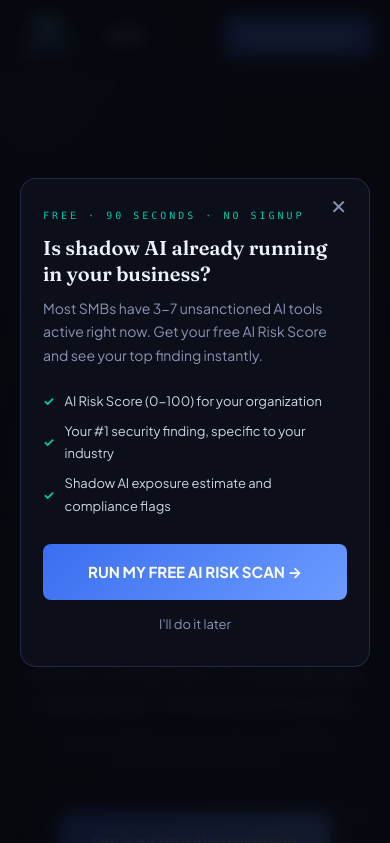
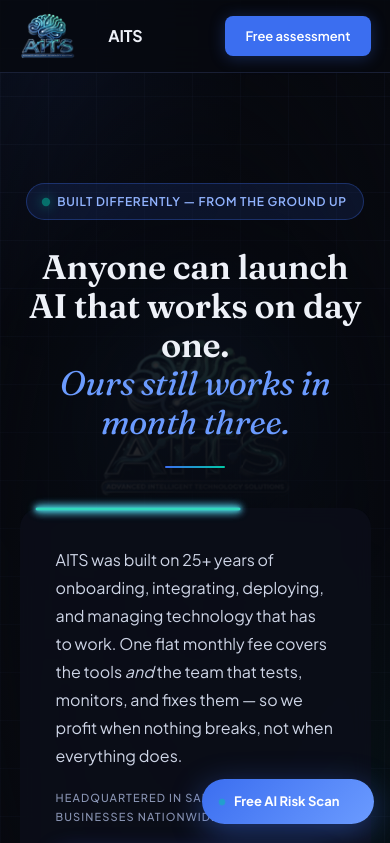
Before and after one commit to nicholasdreyfus-AITS/aitssocal.com, an Astro site: page /homepage-v2 in a window 390 px wide. Shown: the top 843 px of the page. Built offline with nearby package versions, Linux system fonts and the light colour scheme; Astro itself is replaced by a stand-in of ours.

Commit message:
Restructure homepage-v2 hero/trust sections; redesign floating scan widget
- Hero: two-column layout (headline left, BorderBeam-bordered booking
  box right) replacing the tall centered stack, cutting hero height
  roughly in half
- Trust/"honest conversation" section: move the testimonial quote into
  the right column under the numbered steps instead of stacking it
  under the left paragraph, closing the vertical gap between columns
- ScanPopup (sitewide, rendered via BaseLayout): replace the
  full-screen modal popup with an in-place expanding card. The
  bottom-right pill grows into a 340px card after 6s (once per
  session), anchored to the same corner, with a close button to
  collapse back to the pill

```diff
--- a/src/components/ScanPopup.astro
+++ b/src/components/ScanPopup.astro
@@ -1,216 +1,116 @@
 ---
-// AI Risk Scan promo: a floating "Free AI Risk Scan" button (always visible)
-// plus a one-time-per-session popup that appears after 4s. Both link to the
-// self-contained scan funnel served at /scan.html. Ported from the live site.
+// AI Risk Scan promo: a floating "Free AI Risk Scan" pill (always visible,
+// bottom-right) that expands in place into a bigger card after a short
+// delay — once per session — instead of a full-screen modal. Both the pill
+// and the expanded card's CTA link to the self-contained scan funnel at
+// /scan.html.
 ---
 
-<!-- POPUP -->
-<div class="scan-popup-overlay" id="scanPopup" role="dialog" aria-modal="true" aria-labelledby="scanPopupTitle">
-  <div class="scan-popup">
-    <button class="scan-popup-close" id="scanPopupClose" aria-label="Close">✕</button>
-    <div class="scan-popup-eyebrow">FREE · 90 SECONDS · NO SIGNUP</div>
-    <div class="scan-popup-title" id="scanPopupTitle">Is shadow AI already running in your business?</div>
-    <div class="scan-popup-sub">
-      Most SMBs have 3-7 unsanctioned AI tools active right now. Get your free AI Risk Score and see
-      your top finding instantly.
-    </div>
-    <div class="scan-popup-perks">
-      <div class="scan-popup-perk">AI Risk Score (0-100) for your organization</div>
-      <div class="scan-popup-perk">Your #1 security finding, specific to your industry</div>
-      <div class="scan-popup-perk">Shadow AI exposure estimate and compliance flags</div>
-    </div>
-    <div class="scan-popup-btns">
-      <a href="/scan.html" class="scan-popup-cta">RUN MY FREE AI RISK SCAN →</a>
-      <button class="scan-popup-skip" id="scanPopupSkip">I'll do it later</button>
-    </div>
+<div class="scan-fab" id="scanFab">
+  <button class="scan-fab-close" id="scanFabClose" aria-label="Dismiss">✕</button>
+  <a href="/scan.html" class="scan-fab-main">
+    <span class="scan-fab-dot"></span>
+    <span class="scan-fab-label">Free AI Risk Scan</span>
+  </a>
+  <div class="scan-fab-body">
+    <div class="scan-fab-eyebrow">FREE · 90 SECONDS · NO SIGNUP</div>
+    <p class="scan-fab-copy">
+      Most clients like to start here to learn their current AI readiness posture — and how a
+      free 30-minute call, backed by a lot more data, helps you make faster decisions.
+    </p>
+    <a href="/scan.html" class="scan-fab-cta">Run my free AI Risk Scan →</a>
   </div>
 </div>
 
-<!-- FLOATING BUTTON -->
-<a href="/scan.html" class="scan-fab" id="scanFab" aria-label="Free AI Risk Scan">
-  <span class="scan-fab-dot"></span>
-  Free AI Risk Scan
-</a>
-
 <script is:inline>
   (function () {
-    var POPUP_KEY = 'aits_scan_popup_seen';
-    if (!sessionStorage.getItem(POPUP_KEY)) {
+    var SEEN_KEY = 'aits_scan_fab_seen';
+    var DELAY_MS = 6000;
+    var fab = document.getElementById('scanFab');
+    var closeBtn = document.getElementById('scanFabClose');
+    if (!fab) return;
+
+    if (!sessionStorage.getItem(SEEN_KEY)) {
       setTimeout(function () {
-        var p = document.getElementById('scanPopup');
-        if (p) {
-          p.classList.add('open');
-          document.body.style.overflow = 'hidden';
-        }
-      }, 4000);
+        fab.classList.add('expanded');
+      }, DELAY_MS);
     }
-    function closePopup() {
-      var p = document.getElementById('scanPopup');
-      if (p) {
-        p.classList.remove('open');
-        document.body.style.overflow = '';
-      }
-      sessionStorage.setItem(POPUP_KEY, '1');
+
+    function collapse() {
+      fab.classList.remove('expanded');
+      sessionStorage.setItem(SEEN_KEY, '1');
     }
-    var sc = document.getElementById('scanPopupClose');
-    var ss = document.getElementById('scanPopupSkip');
-    var sp = document.getElementById('scanPopup');
-    var fab = document.getElementById('scanFab');
-    if (sc) sc.addEventListener('click', closePopup);
-    if (ss) ss.addEventListener('click', closePopup);
-    if (sp) sp.addEventListener('click', function (e) { if (e.target === this) closePopup(); });
-    document.addEventListener('keydown', function (e) { if (e.key === 'Escape') closePopup(); });
-    if (sp && fab) {
-      new MutationObserver(function () {
-        fab.style.display = sp.classList.contains('open') ? 'none' : 'flex';
-      }).observe(sp, { attributes: true, attributeFilter: ['class'] });
+
+    if (closeBtn) {
+      closeBtn.addEventListener('click', function (e) {
+        e.preventDefault();
+        collapse();
+      });
     }
   })();
 </script>
 
 <style>
-  .scan-popup-overlay {
-    display: none;
-    position: fixed;
-    inset: 0;
-    background: rgba(7, 9, 15, 0.88);
-    backdrop-filter: blur(8px);
-    z-index: 200;
-    align-items: center;
-    justify-content: center;
-    padding: 20px;
-  }
-  .scan-popup-overlay.open {
-    display: flex;
-  }
-  .scan-popup {
-    background: var(--bg2);
-    border: 1px solid rgba(100, 120, 200, 0.25);
-    border-radius: 16px;
-    max-width: 460px;
-    width: 100%;
-    padding: 36px 32px;
-    position: relative;
-    animation: popupIn 0.4s cubic-bezier(0.34, 1.56, 0.64, 1) forwards;
-  }
-  @keyframes popupIn {
-    from { opacity: 0; transform: scale(0.92) translateY(16px); }
-    to { opacity: 1; transform: scale(1) translateY(0); }
-  }
-  .scan-popup-close {
-    position: absolute;
-    top: 14px;
-    right: 16px;
-    background: transparent;
-    border: none;
-    color: var(--muted);
-    font-size: 20px;
-    cursor: pointer;
-    line-height: 1;
-    padding: 4px 6px;
-  }
-  .scan-popup-close:hover {
-    color: var(--text);
-  }
-  .scan-popup-eyebrow {
-    font-family: ui-monospace, SFMono-Regular, Menlo, Consolas, monospace;
-    font-size: 10px;
-    color: var(--teal);
-    letter-spacing: 3px;
-    margin-bottom: 10px;
-  }
-  .scan-popup-title {
-    font-family: var(--fran);
-    font-size: 23px;
-    font-weight: 600;
-    line-height: 1.3;
-    margin-bottom: 10px;
-    color: var(--text);
-  }
-  .scan-popup-sub {
-    font-size: 14px;
-    color: var(--muted);
-    line-height: 1.7;
-    margin-bottom: 22px;
-  }
-  .scan-popup-perks {
-    display: flex;
-    flex-direction: column;
-    gap: 7px;
-    margin-bottom: 26px;
-  }
-  .scan-popup-perk {
-    display: flex;
-    align-items: center;
-    gap: 10px;
-    font-size: 13px;
-    color: var(--text2);
-  }
-  .scan-popup-perk::before {
-    content: '✓';
-    color: var(--teal);
-    font-weight: 700;
-    flex-shrink: 0;
-  }
-  .scan-popup-btns {
-    display: flex;
-    flex-direction: column;
-    gap: 10px;
-  }
-  .scan-popup-cta {
-    display: block;
-    padding: 15px;
-    background: linear-gradient(135deg, var(--accent), var(--accent2));
-    color: #fff;
-    border: none;
-    border-radius: 8px;
-    font-size: 15px;
-    font-weight: 700;
-    cursor: pointer;
-    text-align: center;
-  }
-  .scan-popup-cta:hover {
-    background: linear-gradient(135deg, #2d5cd8, #5a8df0);
-    color: #fff;
-    text-decoration: none;
-  }
-  .scan-popup-skip {
-    background: transparent;
-    border: none;
-    color: var(--muted);
-    font-size: 13px;
-    cursor: pointer;
-    text-align: center;
-    padding: 6px;
-    font-family: var(--jak);
-  }
-  .scan-popup-skip:hover {
-    color: var(--text);
-  }
-
-  /* Floating button */
   .scan-fab {
     position: fixed;
     bottom: 28px;
     right: 24px;
     z-index: 150;
+    width: 208px;
+    display: flex;
+    flex-direction: column;
+    align-items: stretch;
+    background: linear-gradient(135deg, var(--accent), var(--accent2));
+    border-radius: 50px;
+    box-shadow: 0 8px 32px rgba(59, 110, 240, 0.45);
+    overflow: hidden;
+    transition:
+      width 0.5s cubic-bezier(0.34, 1.56, 0.64, 1),
+      border-radius 0.45s ease,
+      background 0.4s ease,
+      box-shadow 0.4s ease;
+  }
+  .scan-fab.expanded {
+    width: min(340px, calc(100vw - 48px));
+    border-radius: 20px;
+    background: var(--bg2);
+    box-shadow: 0 20px 56px rgba(0, 0, 0, 0.55), 0 0 0 1px rgba(100, 120, 200, 0.25);
+  }
+  .scan-fab-close {
+    position: absolute;
+    top: 10px;
+    right: 14px;
+    background: transparent;
+    border: none;
+    color: var(--muted);
+    font-size: 15px;
+    cursor: pointer;
+    line-height: 1;
+    padding: 4px;
+    opacity: 0;
+    pointer-events: none;
+    transition: opacity 0.3s ease 0.15s;
+  }
+  .scan-fab.expanded .scan-fab-close {
+    opacity: 1;
+    pointer-events: auto;
+  }
+  .scan-fab-main {
     display: flex;
     align-items: center;
     gap: 8px;
     padding: 13px 20px;
-    background: linear-gradient(135deg, var(--accent), var(--accent2));
     color: #fff;
-    border-radius: 50px;
     font-size: 14px;
     font-weight: 700;
-    box-shadow: 0 8px 32px rgba(59, 110, 240, 0.45);
-    transition: transform 0.2s, box-shadow 0.2s;
+    white-space: nowrap;
   }
-  .scan-fab:hover {
-    transform: translateY(-2px);
-    box-shadow: 0 12px 40px rgba(59, 110, 240, 0.6);
+  .scan-fab-main:hover {
     color: #fff;
     text-decoration: none;
+  }
+  .scan-fab.expanded .scan-fab-main {
+    border-bottom: 0.5px solid var(--border2);
   }
   .scan-fab-dot {
     width: 8px;
@@ -224,12 +124,62 @@
     0%, 100% { opacity: 1; transform: scale(1); }
     50% { opacity: 0.5; transform: scale(0.8); }
   }
+  .scan-fab-body {
+    max-height: 0;
+    opacity: 0;
+    overflow: hidden;
+    padding-inline: 20px;
+    transition:
+      max-height 0.5s ease,
+      opacity 0.35s ease,
+      padding 0.4s ease;
+  }
+  .scan-fab.expanded .scan-fab-body {
+    max-height: 320px;
+    opacity: 1;
+    padding: 16px 20px 22px;
+  }
+  .scan-fab-eyebrow {
+    font-family: ui-monospace, SFMono-Regular, Menlo, Consolas, monospace;
+    font-size: 10px;
+    color: var(--teal);
+    letter-spacing: 2.5px;
+    margin-bottom: 10px;
+  }
+  .scan-fab-copy {
+    font-size: 13px;
+    color: var(--muted);
+    line-height: 1.65;
+    margin-bottom: 16px;
+  }
+  .scan-fab-cta {
+    display: block;
+    text-align: center;
+    padding: 12px;
+    background: linear-gradient(135deg, var(--accent), var(--accent2));
+    color: #fff;
+    border-radius: 8px;
+    font-size: 13.5px;
+    font-weight: 700;
+  }
+  .scan-fab-cta:hover {
+    background: linear-gradient(135deg, #2d5cd8, #5a8df0);
+    color: #fff;
+    text-decoration: none;
+  }
   @media (max-width: 480px) {
-    .scan-popup { padding: 28px 22px; }
-    .scan-popup-title { font-size: 20px; }
-    .scan-fab { bottom: 20px; right: 16px; font-size: 13px; padding: 11px 16px; }
+    .scan-fab {
+      bottom: 20px;
+      right: 16px;
+      width: 172px;
+    }
+    .scan-fab-main {
+      font-size: 13px;
+      padding: 11px 16px;
+    }
   }
   @media (prefers-reduced-motion: reduce) {
     .scan-fab-dot { animation: none; }
+    .scan-fab, .scan-fab-body, .scan-fab-close { transition: none; }
   }
 </style>
--- a/src/pages/homepage-v2.astro
+++ b/src/pages/homepage-v2.astro
@@ -243,19 +243,23 @@ const team = [
 
   <!-- HERO -->
   <section class="hero">
-    <div class="hero-badge"><span class="badge-dot"></span>Built differently — from the ground up</div>
-    <h1>Anyone can launch AI that works on day one.<br /><em>Ours still works in month three.</em></h1>
-    <div class="hero-divider"></div>
-    <p class="hero-sub">
-      AITS was built on 25+ years of onboarding, integrating, deploying, and managing technology
-      that has to work. One flat monthly fee covers the tools <em>and</em> the team that tests,
-      monitors, and fixes them — so we profit when nothing breaks, not when everything does.
-    </p>
-    <p class="hero-name">Headquartered in San Diego • Serving businesses nationwide</p>
-    <div class="hero-actions">
-      <a href="/contact" class="btn-primary">Get your free AI assessment</a>
-      <a href="#results" class="btn-ghost">See real results</a>
+    <div class="hero-left">
+      <div class="hero-badge"><span class="badge-dot"></span>Built differently — from the ground up</div>
+      <h1>Anyone can launch AI that works on day one.<br /><em>Ours still works in month three.</em></h1>
+      <div class="hero-divider"></div>
     </div>
+    <BorderBeam alwaysOn={true} dual={true} class="hero-box" tag="div">
+      <p class="hero-sub">
+        AITS was built on 25+ years of onboarding, integrating, deploying, and managing technology
+        that has to work. One flat monthly fee covers the tools <em>and</em> the team that tests,
+        monitors, and fixes them — so we profit when nothing breaks, not when everything does.
+      </p>
+      <p class="hero-name">Headquartered in San Diego • Serving businesses nationwide</p>
+      <div class="hero-actions">
+        <a href="/contact" class="btn-primary">Get your free AI assessment</a>
+        <a href="#results" class="btn-ghost">See real results</a>
+      </div>
+    </BorderBeam>
   </section>
 
   <!-- STAGES: the 3-stage growth path (v2 test) -->
@@ -480,12 +484,6 @@ const team = [
           team hates most, automate those first, and make sure every person sees the benefit to them
           personally before we touch anything else.
         </p>
-        <blockquote class="trust-quote">
-          "The first thing we automated was appointment scheduling. Within two weeks, three
-          employees told me it was the best thing that had happened at work in years. That momentum
-          changed everything."
-          <cite>— Business owner, San Diego (identity withheld at client request)</cite>
-        </blockquote>
       </div>
       <div>
         <span class="section-label">How we bring your team along</span>
@@ -499,6 +497,12 @@ const team = [
             ))
           }
         </div>
+        <blockquote class="trust-quote">
+          "The first thing we automated was appointment scheduling. Within two weeks, three
+          employees told me it was the best thing that had happened at work in years. That momentum
+          changed everything."
+          <cite>— Business owner, San Diego (identity withheld at client request)</cite>
+        </blockquote>
       </div>
     </div>
   </div>
@@ -642,13 +646,12 @@ const team = [
 <style>
   /* Hero */
   .hero {
-    min-height: 88vh;
-    display: flex;
-    flex-direction: column;
+    min-height: auto;
+    display: grid;
+    grid-template-columns: 1.15fr 1fr;
     align-items: center;
-    justify-content: center;
-    text-align: center;
-    padding: 140px 5vw 90px;
+    gap: 64px;
+    padding: 130px 5vw 84px;
     /* Soft scrim so hero text reads over the glowing logo; edges stay
        transparent so the logo still shows around the text. */
     background: radial-gradient(
@@ -658,6 +661,18 @@ const team = [
       rgba(7, 9, 15, 0.18) 82%,
       transparent 100%
     );
+  }
+  .hero-left {
+    display: flex;
+    flex-direction: column;
+    align-items: flex-start;
+    text-align: left;
+  }
+  .hero-box {
+    background: rgba(12, 15, 26, 0.78);
+    backdrop-filter: blur(10px);
+    border-radius: 20px;
+    padding: 38px 36px;
   }
   .hero-badge {
     display: inline-flex;
@@ -688,12 +703,11 @@ const team = [
   }
   .hero h1 {
     font-family: var(--fran);
-    font-size: clamp(38px, 5.5vw, 68px);
-    font-weight: 600;
-    line-height: 1.12;
+    font-size: clamp(34px, 3.6vw, 54px);
+    font-weight: 600;
+    line-height: 1.14;
     letter-spacing: -0.01em;
-    max-width: 860px;
-    margin-bottom: 10px;
+    margin-bottom: 0;
   }
   .hero h1 em {
     font-style: italic;
@@ -704,20 +718,19 @@ const team = [
     height: 2px;
     background: linear-gradient(90deg, var(--accent), var(--teal));
     border-radius: 2px;
-    margin: 20px 0 26px;
+    margin: 24px 0 0;
   }
   .hero-sub {
-    font-size: clamp(16px, 1.8vw, 20px);
+    font-size: 16px;
     color: var(--text2);
-    max-width: 620px;
-    margin-bottom: 14px;
+    margin-bottom: 18px;
   }
   .hero-name {
     font-size: 11px;
     color: var(--muted);
     letter-spacing: 0.1em;
     text-transform: uppercase;
-    margin-bottom: 44px;
+    margin-bottom: 24px;
     font-weight: 500;
   }
   .hero-actions {
@@ -725,7 +738,7 @@ const team = [
     align-items: center;
     gap: 14px;
     flex-wrap: wrap;
-    justify-content: center;
+    justify-content: flex-start;
   }
 
   /* Proof bar */
@@ -1274,6 +1287,7 @@ const team = [
     font-size: 16px;
     color: var(--text2);
     line-height: 1.65;
+    margin-top: 32px;
   }
   .trust-quote cite {
     display: block;
@@ -1620,6 +1634,18 @@ const team = [
     .grid-auto {
       grid-template-columns: repeat(2, 1fr);
     }
+    .hero {
+      grid-template-columns: 1fr;
+      gap: 40px;
+      padding-top: 110px;
+    }
+    .hero-left {
+      align-items: center;
+      text-align: center;
+    }
+    .hero-divider {
+      margin-inline: auto;
+    }
   }
   @media (max-width: 768px) {
     .trust-layout {
```
